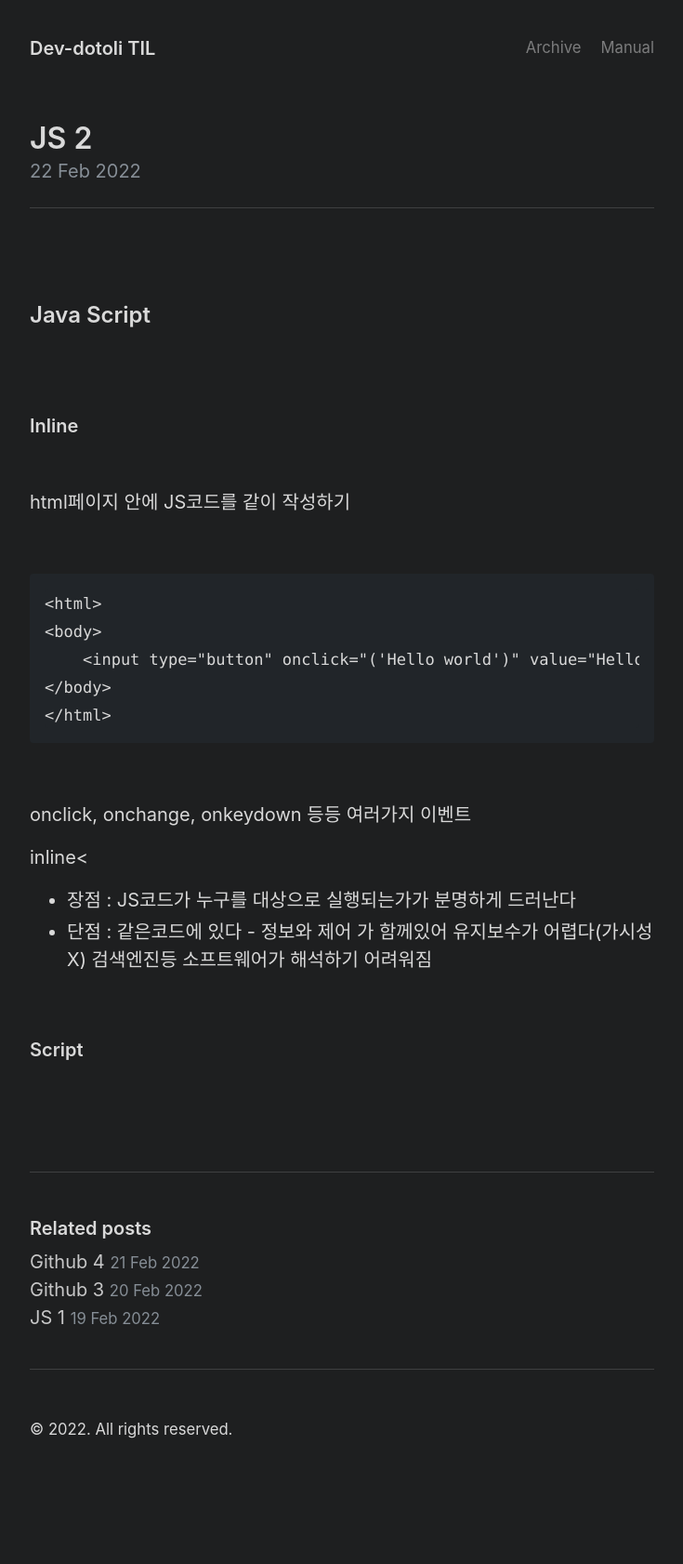
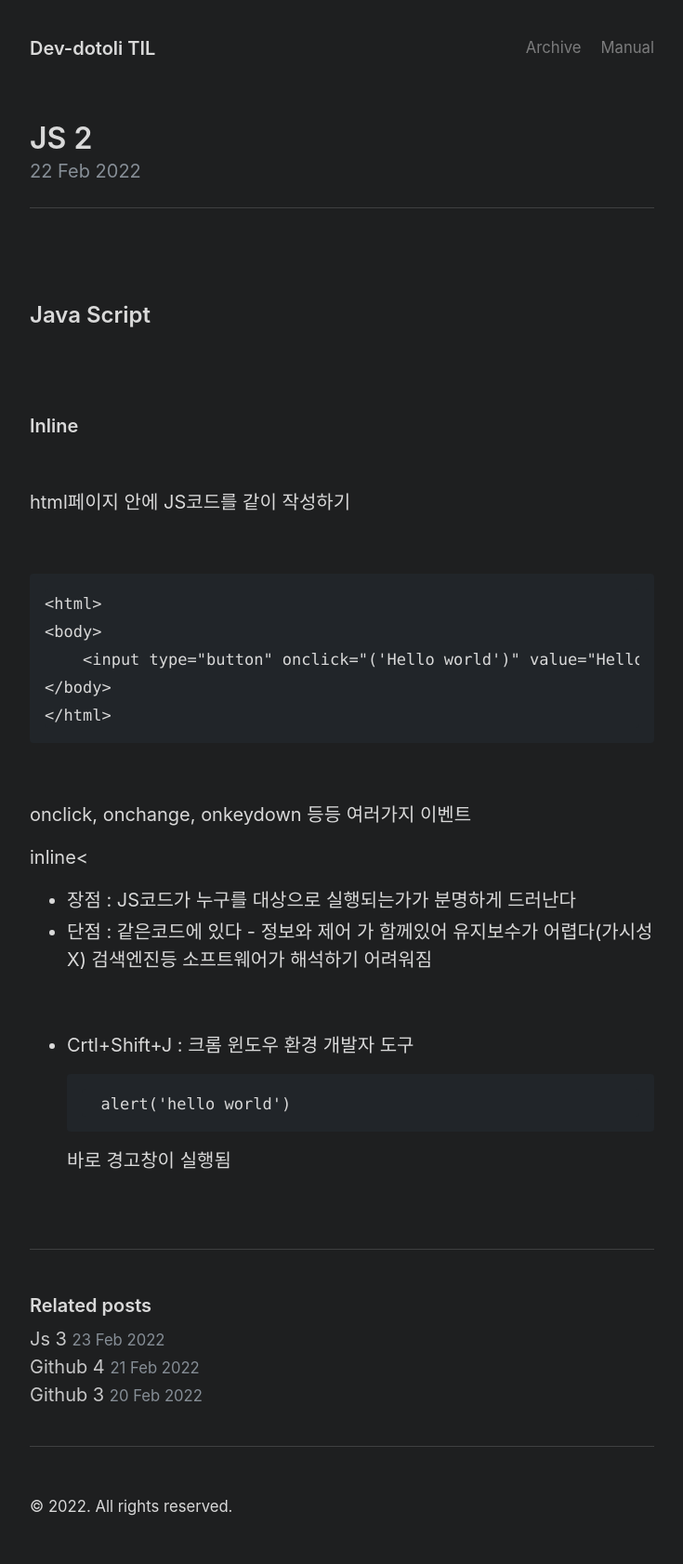
Before and after one commit to Dev-Dotoli/dev-dotoli.github.com, a Jekyll site: the page built from _posts/2022-02-22-JS-2.md, in a window 1280 px wide. Shown: the whole page at 93% size, without its empty margins (272-1007 px from the left). Built offline with Jekyll 4.4.1, drawn with Linux system fonts in a browser that asks for light colours; before the commit the page ends 1599 px from its top, so only the background shows below that.

Commit message:
docs: add content JS-2 개발자도구 내용 추가

```diff
--- a/_posts/2022-02-22-JS-2.md
+++ b/_posts/2022-02-22-JS-2.md
@@ -37,6 +37,9 @@ inline<
 
 <br>
 
-### Script
+- Crtl+Shift+J : 크롬 윈도우 환경 개발자 도구
 
-<br>
+        alert('hello world')
+
+  바로 경고창이 실행됨
+  <br>
```
Also changed, not shown: _posts/2022-02-23-JS-3.md (added).
